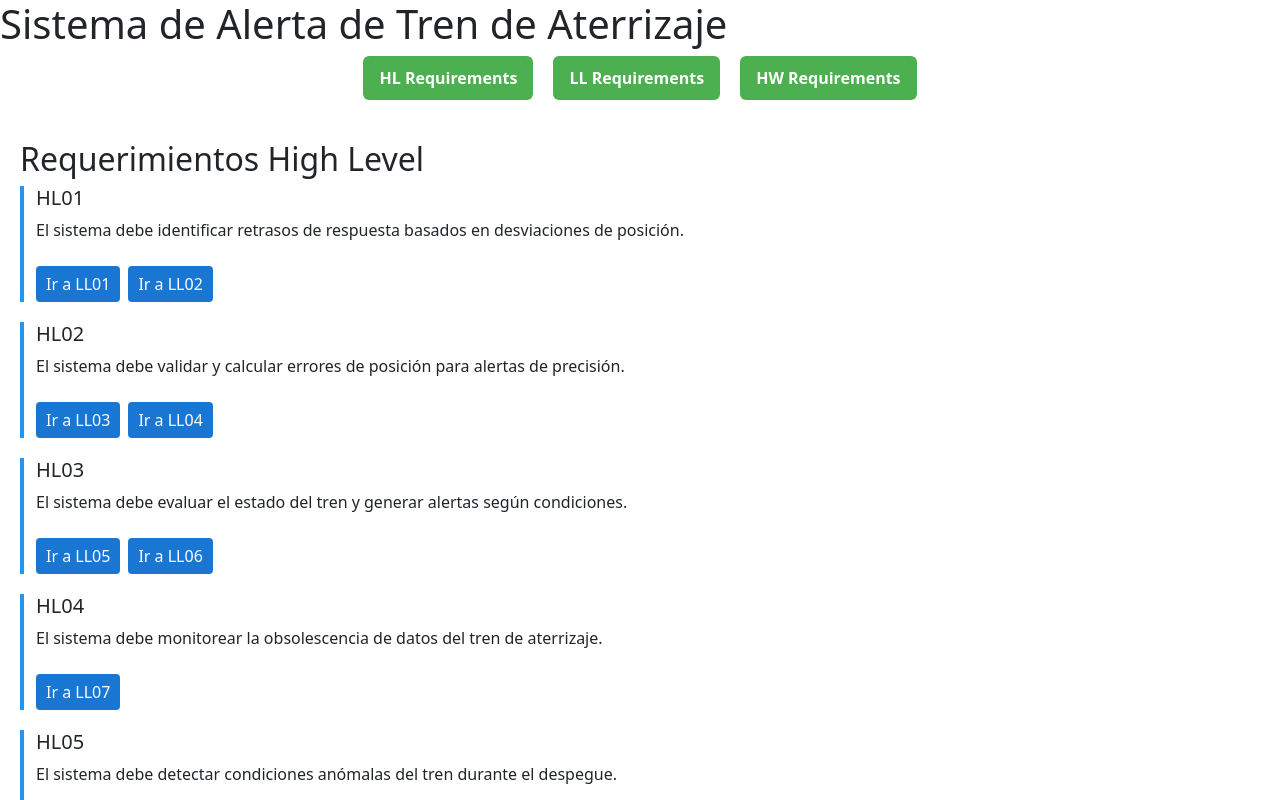
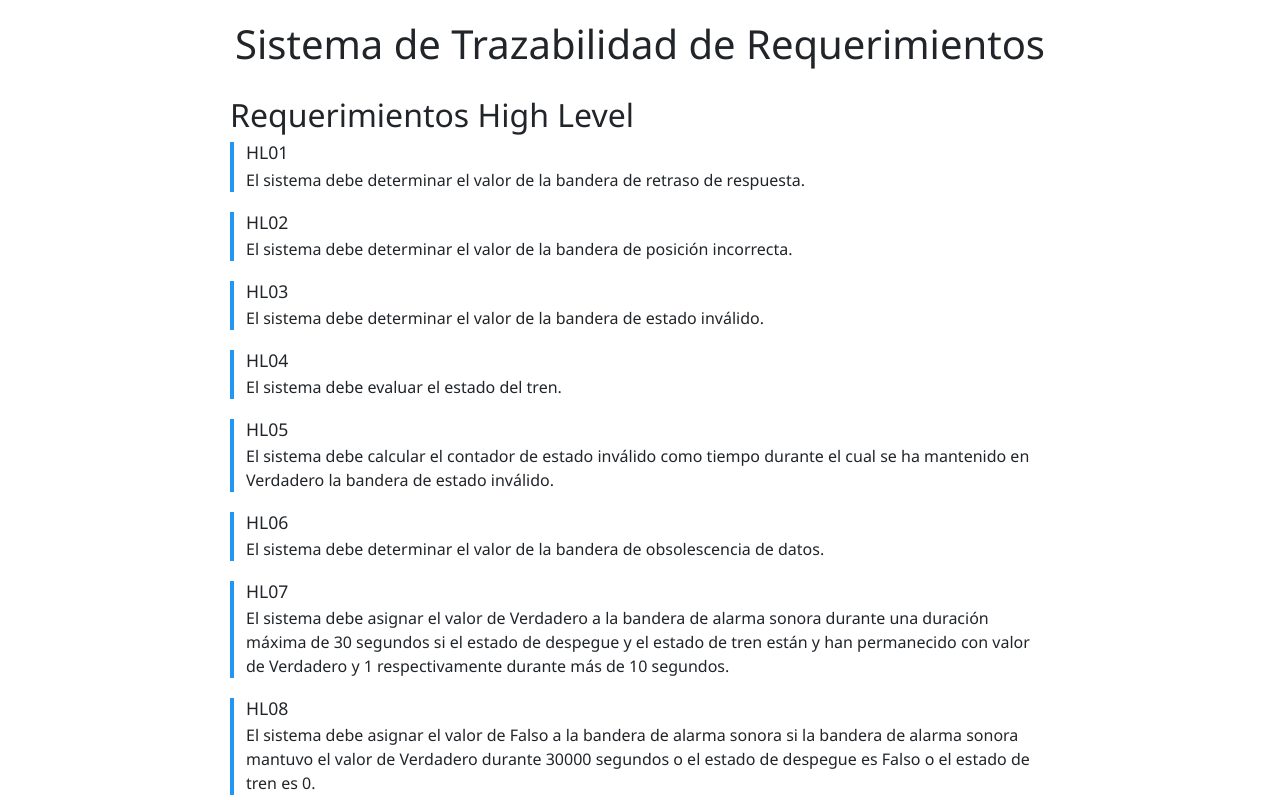
Before and after one commit to GaDiFat/requirements-landing-gear, a React (Create React App) app: page / in a window 1280 px wide. Shown: the top 800 px of the page. Built offline with nearby package versions, Linux system fonts and the light colour scheme.

Commit message:
Actualización de trazabilidad HL ↔ LL con despliegue dinámico

```diff
--- a/src/App.css
+++ b/src/App.css
@@ -1,23 +1,11 @@
-.App {
+.app-container {
   font-family: "Segoe UI", sans-serif;
-  max-width: 800px;
+  max-width: 900px;
   margin: auto;
   padding: 20px;
 }
 
-.tab-nav {
-  display: flex;
-  justify-content: center;
-  gap: 20px;
-  margin-bottom: 20px;
+h1 {
+  text-align: center;
+  margin-bottom: 30px;
 }
-
-.tab-nav button {
-  background-color: #4caf50;
-  color: white;
-  border: none;
-  padding: 10px 16px;
-  font-weight: bold;
-  border-radius: 6px;
-  cursor: pointer;
-}
--- a/src/App.js
+++ b/src/App.js
@@ -1,54 +1,12 @@
-import React, { useState } from "react";
+import React from "react";
 import HLComponent from "./components/HLComponent";
-import LLComponent from "./components/LLComponent";
-import HWComponent from "./components/HWComponent";
 import "./App.css";
 
 function App() {
-  const [activeTab, setActiveTab] = useState("HL");
-  const [highlightHL, setHighlightHL] = useState(null);
-  const [highlightLL, setHighlightLL] = useState(null);
-  const [highlightHW, setHighlightHW] = useState(null);
-
-  const handleHLFocus = (hlId) => {
-    setActiveTab("HL");
-    setHighlightHL(hlId);
-  };
-
-  const handleLLFocus = (llId) => {
-    setActiveTab("LL");
-    setHighlightLL(llId);
-  };
-
-  const handleHWFocus = (hwId) => {
-    setActiveTab("HW");
-    setHighlightHW(hwId);
-  };
-
   return (
     <div className="app-container">
-      <h1>Sistema de Alerta de Tren de Aterrizaje</h1>
-      <nav className="tab-nav">
-        <button onClick={() => setActiveTab("HL")}>HL Requirements</button>
-        <button onClick={() => setActiveTab("LL")}>LL Requirements</button>
-        <button onClick={() => setActiveTab("HW")}>HW Requirements</button>
-      </nav>
-
-      <div className="tab-content">
-        {activeTab === "HL" && (
-          <HLComponent highlightHL={highlightHL} onLLFocus={handleLLFocus} />
-        )}
-        {activeTab === "LL" && (
-          <LLComponent
-            highlightLL={highlightLL}
-            onHLFocus={handleHLFocus}
-            onHWFocus={handleHWFocus}
-          />
-        )}
-        {activeTab === "HW" && (
-          <HWComponent highlightHW={highlightHW} onLLFocus={handleLLFocus} />
-        )}
-      </div>
+      <h1>Sistema de Trazabilidad de Requerimientos</h1>
+      <HLComponent />
     </div>
   );
 }
--- a/src/components/HLComponent.css
+++ b/src/components/HLComponent.css
@@ -4,22 +4,38 @@
 
 .hl-item {
   margin-bottom: 20px;
+  border-left: 4px solid #2196f3;
   padding-left: 12px;
-  border-left: 4px solid #2196f3;
+  transition: background-color 0.3s ease;
+  cursor: pointer;
 }
 
-.hl-item.highlight {
+.hl-item.expanded {
   background-color: #e3f2fd;
   border-color: #0d47a1;
 }
 
-.linked-buttons button {
-  margin-right: 8px;
-  margin-top: 8px;
-  background-color: #1976d2;
-  color: white;
-  border: none;
-  padding: 6px 10px;
-  border-radius: 4px;
-  cursor: pointer;
+.hl-header h5 {
+  margin: 0;
+  font-size: 1.1em;
 }
+
+.hl-header p {
+  margin: 4px 0 8px;
+}
+
+.ll-sublist {
+  margin-top: 10px;
+  padding-left: 16px;
+  border-left: 2px dashed #1976d2;
+}
+
+.ll-sublist h4 {
+  margin-bottom: 8px;
+  color: #1976d2;
+}
+
+.ll-item {
+  margin-bottom: 6px;
+  padding: 4px 0;
+}
--- a/src/components/HLComponent.js
+++ b/src/components/HLComponent.js
@@ -1,57 +1,196 @@
-import React from "react";
+import React, { useState } from "react";
 import "./HLComponent.css";
 
 const hlReqs = [
   {
     id: "HL01",
-    text: "El sistema debe identificar retrasos de respuesta basados en desviaciones de posición.",
-    llLinks: ["LL01", "LL02"],
+    text: "El sistema debe determinar el valor de la bandera de retraso de respuesta.",
+    llLinks: [
+      {
+        id: "LL01",
+        text: "Asignar Verdadero si la bandera de posición incorrecta es Verdadera > 1s.",
+      },
+      {
+        id: "LL02",
+        text: "Asignar Falso si la bandera de posición incorrecta es Verdadera > 3s.",
+      },
+      {
+        id: "LL03",
+        text: "Asignar Falso si la bandera de posición incorrecta es Falsa.",
+      },
+    ],
   },
   {
     id: "HL02",
-    text: "El sistema debe validar y calcular errores de posición para alertas de precisión.",
-    llLinks: ["LL03", "LL04"],
+    text: "El sistema debe determinar el valor de la bandera de posición incorrecta.",
+    llLinks: [
+      { id: "LL04", text: "Calcular error de posición = comando - estimada." },
+      { id: "LL05", text: "Asignar Verdadero si |error| > 1°." },
+      { id: "LL06", text: "Asignar Falso si |error| ≤ 1°." },
+    ],
   },
   {
     id: "HL03",
-    text: "El sistema debe evaluar el estado del tren y generar alertas según condiciones.",
-    llLinks: ["LL05", "LL06"],
+    text: "El sistema debe determinar el valor de la bandera de estado inválido.",
+    llLinks: [
+      {
+        id: "LL07",
+        text: "Asignar Verdadero si posición estimada > 90° o < 0°.",
+      },
+      { id: "LL08", text: "Asignar Verdadero si WoW = Falso y vuelo = Falso." },
+    ],
   },
   {
     id: "HL04",
-    text: "El sistema debe monitorear la obsolescencia de datos del tren de aterrizaje.",
-    llLinks: ["LL07"],
+    text: "El sistema debe evaluar el estado del tren.",
+    llLinks: [
+      {
+        id: "LL09",
+        text: "Asignar 1 al estado de tren si estado inválido = Falso y posición > 0°.",
+      },
+      {
+        id: "LL10",
+        text: "Asignar 0 al estado de tren si estado inválido = Falso y posición = 0°.",
+      },
+    ],
   },
   {
     id: "HL05",
-    text: "El sistema debe detectar condiciones anómalas del tren durante el despegue.",
-    llLinks: ["LL08", "LL09"],
+    text: "El sistema debe calcular el contador de estado inválido como tiempo durante el cual se ha mantenido en Verdadero la bandera de estado inválido.",
+    llLinks: [
+      {
+        id: "LL11",
+        text: "Activar bandera de contador si estado inválido = Verdadero y bandera = Falsa.",
+      },
+      {
+        id: "LL12",
+        text: "Incrementar contador en 10 si ambas banderas = Verdadero.",
+      },
+      { id: "LL13", text: "Asignar 0 si estado inválido = Falso." },
+      { id: "LL14", text: "Desactivar bandera si estado inválido = Falso." },
+    ],
   },
   {
     id: "HL06",
-    text: "El sistema debe validar condiciones operacionales antes de ejecutar comandos del tren.",
-    llLinks: ["LL10", "LL11"],
+    text: "El sistema debe determinar el valor de la bandera de obsolescencia de datos.",
+    llLinks: [
+      { id: "LL15", text: "Asignar Verdadero si contador > 100." },
+      { id: "LL16", text: "Asignar Falso si contador ≤ 100." },
+    ],
+  },
+  {
+    id: "HL07",
+    text: "El sistema debe asignar el valor de Verdadero a la bandera de alarma sonora durante una duración máxima de 30 segundos si el estado de despegue y el estado de tren están y han permanecido con valor de Verdadero y 1 respectivamente durante más de 10 segundos.",
+    llLinks: [
+      {
+        id: "LL17",
+        text: "Asignar Verdadero si estado de despegue y tren = Verdadero y 1 por > 10s.",
+      },
+      {
+        id: "LL18",
+        text: "Asignar estado de despegue = Verdadero si velocidad > 90 nudos y altitud > 500 pies.",
+      },
+      {
+        id: "LL19",
+        text: "Incrementar contador en 10 si condiciones se cumplen y contador < 10000.",
+      },
+      {
+        id: "LL20",
+        text: "Incrementar contador en 10 si contador = 10000 y < 30000.",
+      },
+      { id: "LL21", text: "Asignar Verdadero si contador > 0." },
+    ],
+  },
+  {
+    id: "HL08",
+    text: "El sistema debe asignar el valor de Falso a la bandera de alarma sonora si la bandera de alarma sonora mantuvo el valor de Verdadero durante 30000 segundos o el estado de despegue es Falso o el estado de tren es 0.",
+    llLinks: [
+      {
+        id: "LL22",
+        text: "Asignar Falso si duración = 30000s o despegue = Falso o tren = 0.",
+      },
+      {
+        id: "LL23",
+        text: "Asignar 0 al contador si despegue = Falso o tren ≠ 1 o contador = 30000.",
+      },
+      {
+        id: "LL24",
+        text: "Asignar 0 al contador si despegue = Falso o tren ≠ 1.",
+      },
+    ],
+  },
+  {
+    id: "HL09",
+    text: "El sistema debe contar con un interruptor físico dedicado para habilitar el modo de prueba (testing) en condiciones de operación en tierra.",
+    llLinks: [
+      { id: "LL25", text: "Incorporar un interruptor físico de tipo toggle." },
+    ],
+  },
+  {
+    id: "HL10",
+    text: "El sistema debe mostrar alertas visuales a la tripulación a través de diodos emisores de luz (LEDs), activando el LED correspondiente de acuerdo con el tipo de alerta.",
+    llLinks: [
+      { id: "LL26", text: "LED rojo estado inválido: 300 lúmenes, 694 nm." },
+      { id: "LL27", text: "LED verde estado válido: 300 lúmenes, 495 nm." },
+      { id: "LL28", text: "LED rojo inconsistencia de peso." },
+      {
+        id: "LL29",
+        text: "LED verde 'Diodo WOW' si inconsistencia WOW = Falsa.",
+      },
+      {
+        id: "LL30",
+        text: "LED rojo 'Diodo WOW' si inconsistencia WOW = Verdadera.",
+      },
+      {
+        id: "LL31",
+        text: "LED verde 'Salud de Datos' si obsolescencia = Falsa.",
+      },
+      {
+        id: "LL32",
+        text: "LED rojo 'Salud de Datos' si obsolescencia = Verdadera.",
+      },
+      {
+        id: "LL33",
+        text: "LED verde 'Posición' si todas las banderas = Falsa.",
+      },
+      {
+        id: "LL34",
+        text: "LED rojo 'Posición' si alguna bandera = Verdadera.",
+      },
+    ],
   },
 ];
 
-function HLComponent({ highlightHL, onLLFocus }) {
+function HLComponent() {
+  const [expandedHL, setExpandedHL] = useState(null);
+
+  const toggleExpand = (hlId) => {
+    setExpandedHL((prev) => (prev === hlId ? null : hlId));
+  };
+
   return (
     <div className="hl-list">
       <h2>Requerimientos High Level</h2>
       {hlReqs.map(({ id, text, llLinks }) => (
         <div
           key={id}
-          className={`hl-item ${highlightHL === id ? "highlight" : ""}`}
+          className={`hl-item ${expandedHL === id ? "expanded" : ""}`}
         >
-          <h5>{id}</h5>
-          <p>{text}</p>
-          <div className="linked-buttons">
-            {llLinks.map((llId) => (
-              <button key={llId} onClick={() => onLLFocus(llId)}>
-                Ir a {llId}
-              </button>
-            ))}
+          <div className="hl-header" onClick={() => toggleExpand(id)}>
+            <h5>{id}</h5>
+            <p>{text}</p>
           </div>
+
+          {expandedHL === id && (
+            <div className="ll-sublist">
+              <h4>Requerimientos Low Level vinculados:</h4>
+              {llLinks.map(({ id: llId, text: llText }) => (
+                <div key={llId} className="ll-item">
+                  <strong>{llId}</strong>: {llText}
+                </div>
+              ))}
+            </div>
+          )}
         </div>
       ))}
     </div>
--- a/src/components/LLComponent.js
+++ b/src/components/LLComponent.js
@@ -1,74 +1,185 @@
 import React from "react";
 import "./LLComponent.css";
-
-// Mapeo LL → HW para trazabilidad
-const llHWMap = {
-  LL05: ["HW06"],
-  LL07: ["HW05"],
-  LL09: ["HW01", "HW02"],
-  LL10: ["HW03"],
-  LL11: ["HW04"],
-};
 
 const llReqs = [
   {
     id: "LL01",
-    text: "El sistema debe establecer el estado de retraso de respuesta en verdadero si el error de posición es mayor a un grado por más de 1 segundo.",
+    text: "Asignar Verdadero a la bandera de retraso de respuesta si la bandera de posición incorrecta es Verdadera durante más de 1 segundo.",
     hlLink: "HL01",
   },
   {
     id: "LL02",
-    text: "El sistema debe desactivar el estado de retraso de respuesta si la posición estimada es diferente de la posición comandada por más de 3 segundos.",
+    text: "Asignar Falso a la bandera de retraso de respuesta si la bandera de posición incorrecta es Verdadera por más de 3 segundos.",
     hlLink: "HL01",
   },
   {
     id: "LL03",
-    text: "El sistema debe calcular el error de posición como: Error de posición = comando de posición - posición estimada.",
-    hlLink: "HL02",
+    text: "Asignar Falso a la bandera de retraso de respuesta si la bandera de posición incorrecta es Falsa.",
+    hlLink: "HL01",
   },
+
   {
     id: "LL04",
-    text: "Si el error de posición es menor o igual a un grado, el sistema debe desactivar las alertas de posición incorrecta y retraso de posición.",
+    text: "Calcular el error de posición como: error de posición = comando de posición - posición estimada.",
     hlLink: "HL02",
   },
   {
     id: "LL05",
-    text: "La función de verificación de estado debe retornar una alerta de estado inválido si el parámetro de estado del tren no se corresponde con alguno de los estados válidos.",
+    text: "Asignar Verdadero a la bandera de posición incorrecta si el valor absoluto del error de posición es mayor a un grado.",
+    hlLink: "HL02",
+  },
+  {
+    id: "LL06",
+    text: "Asignar Falso a la bandera de posición incorrecta si el valor absoluto del error de posición es menor o igual a un grado.",
+    hlLink: "HL02",
+  },
+
+  {
+    id: "LL07",
+    text: "Asignar Verdadero a la bandera de estado inválido si la posición estimada es mayor a 90 grados o menor a 0 grados.",
     hlLink: "HL03",
   },
   {
-    id: "LL06",
-    text: "El sistema debe registrar una alerta de insconsistencia de peso si no se detecta peso en el tren y el avión no está en vuelo.",
+    id: "LL08",
+    text: "Asignar Verdadero a la bandera de estado inválido si el estado de WoW es Falso y el estado de vuelo es Falso.",
     hlLink: "HL03",
   },
+
   {
-    id: "LL07",
-    text: "El sistema debe retornar un código de alerta de obsolescencia de datos si la variable de estado del tren ha permanecido más de 100 milisegundos sin actualización válida.",
+    id: "LL09",
+    text: "Asignar 1 al estado de tren si la bandera de estado inválido es Falsa y la posición estimada es mayor a 0 grados.",
     hlLink: "HL04",
   },
   {
-    id: "LL08",
-    text: "El sistema debe monitorear si el tren de aterrizaje permanece extendido durante la fase de ascenso cuando la altitud exceda los 500 pies y una velocidad de 90 nudos.",
+    id: "LL10",
+    text: "Asignar 0 al estado de tren si la bandera de estado inválido es Falsa y la posición estimada es igual a 0 grados.",
+    hlLink: "HL04",
+  },
+
+  {
+    id: "LL11",
+    text: "Asignar Verdadero a la bandera de contador de estado inválido si la bandera de contador es Falsa y la bandera de estado inválido es Verdadera.",
     hlLink: "HL05",
   },
   {
-    id: "LL09",
-    text: "El sistema deberá generar una alarma sonora intermitente de 30 segundos de duración si el tren de aterrizaje cumple con las condiciones de despegue y permanece extendido 10 segundos.",
+    id: "LL12",
+    text: "Incrementar en 10 el contador de estado inválido si la bandera de estado inválido y la bandera de contador son Verdaderas.",
     hlLink: "HL05",
   },
   {
-    id: "LL10",
-    text: "El sistema debe determinar que se cumplen las condiciones operacionales si la velocidad estimada es menor a 180 nudos y la altitud estimada menor a 10,000 pies antes de ejecutar el comando de extensión del tren de aterrizaje.",
+    id: "LL13",
+    text: "Asignar 0 al contador de estado inválido si la bandera de estado inválido es Falsa.",
+    hlLink: "HL05",
+  },
+  {
+    id: "LL14",
+    text: "Asignar Falso a la bandera de contador de estado inválido si la bandera de estado inválido es Falsa.",
+    hlLink: "HL05",
+  },
+
+  {
+    id: "LL15",
+    text: "Asignar Verdadero a la bandera de obsolescencia de datos si el contador de estado inválido es mayor a 100.",
     hlLink: "HL06",
   },
   {
-    id: "LL11",
-    text: "Si las condiciones operativas no se cumplen, el sistema debe bloquear el comando de extensión y registrar un evento de seguridad de incumplimiento de condiciones operativas.",
+    id: "LL16",
+    text: "Asignar Falso a la bandera de obsolescencia de datos si el contador de estado inválido es menor o igual a 100.",
     hlLink: "HL06",
+  },
+
+  {
+    id: "LL17",
+    text: "Asignar Verdadero a la bandera de alarma sonora si el estado de despegue y el estado de tren han permanecido en Verdadero y 1 respectivamente durante más de 10 segundos.",
+    hlLink: "HL07",
+  },
+  {
+    id: "LL18",
+    text: "Asignar Verdadero al estado de despegue si la velocidad es mayor a 90 nudos y la altitud mayor a 500 pies.",
+    hlLink: "HL07",
+  },
+  {
+    id: "LL19",
+    text: "Incrementar en 10 el contador para alarma sonora si el estado de despegue es Verdadero, el estado de tren es 1 y el contador < 10000.",
+    hlLink: "HL07",
+  },
+  {
+    id: "LL20",
+    text: "Incrementar en 10 el contador de alarma sonora si el estado de despegue es Verdadero, el estado de tren es 1, el contador para alarma sonora es 10000 y el contador de alarma sonora < 30000.",
+    hlLink: "HL07",
+  },
+  {
+    id: "LL21",
+    text: "Asignar Verdadero a la bandera de alarma sonora si el contador de alarma sonora es mayor a 0.",
+    hlLink: "HL07",
+  },
+
+  {
+    id: "LL22",
+    text: "Asignar Falso a la bandera de alarma sonora si ha mantenido el valor de Verdadero durante 30000 segundos o el estado de despegue es Falso o el estado de tren es 0.",
+    hlLink: "HL08",
+  },
+  {
+    id: "LL23",
+    text: "Asignar 0 al contador para alarma sonora si el estado de despegue es Falso o el estado de tren ≠ 1 o el contador de alarma sonora = 30000.",
+    hlLink: "HL08",
+  },
+  {
+    id: "LL24",
+    text: "Asignar 0 al contador de alarma sonora si el estado de despegue es Falso o el estado de tren ≠ 1.",
+    hlLink: "HL08",
+  },
+
+  {
+    id: "LL25",
+    text: "Incorporar un interruptor físico de tipo toggle para habilitar el modo de prueba en tierra.",
+    hlLink: "HL09",
+  },
+
+  {
+    id: "LL26",
+    text: "LED rojo de estado inválido: 300 lúmenes, 694 nm.",
+    hlLink: "HL10",
+  },
+  {
+    id: "LL27",
+    text: "LED verde de estado válido: 300 lúmenes, 495 nm.",
+    hlLink: "HL10",
+  },
+  { id: "LL28", text: "LED rojo de inconsistencia de peso.", hlLink: "HL10" },
+  {
+    id: "LL29",
+    text: "LED verde 'Diodo WOW' si inconsistencia WOW = Falsa.",
+    hlLink: "HL10",
+  },
+  {
+    id: "LL30",
+    text: "LED rojo 'Diodo WOW' si inconsistencia WOW = Verdadera.",
+    hlLink: "HL10",
+  },
+  {
+    id: "LL31",
+    text: "LED verde 'Salud de Datos' si obsolescencia = Falsa.",
+    hlLink: "HL10",
+  },
+  {
+    id: "LL32",
+    text: "LED rojo 'Salud de Datos' si obsolescencia = Verdadera.",
+    hlLink: "HL10",
+  },
+  {
+    id: "LL33",
+    text: "LED verde 'Posición' si todas las banderas son Falsas.",
+    hlLink: "HL10",
+  },
+  {
+    id: "LL34",
+    text: "LED rojo 'Posición' si alguna bandera es Verdadera.",
+    hlLink: "HL10",
   },
 ];
 
-function LLComponent({ highlightLL, onHLFocus, onHWFocus }) {
+function LLComponent({ highlightLL, onHLFocus }) {
   return (
     <div className="ll-list">
       <h2>Requerimientos Low Level</h2>
@@ -79,24 +190,10 @@ function LLComponent({ highlightLL, onHLFocus, onHWFocus }) {
         >
           <h5>{id}</h5>
           <p>{text}</p>
-
-          {/* Botón para HL asociado */}
           <div className="linked-section">
             <strong>↖ HL Vinculado:</strong>{" "}
             <button onClick={() => onHLFocus(hlLink)}>Ver {hlLink}</button>
           </div>
-
-          {/* Botones para HW vinculados */}
-          {llHWMap[id] && (
-            <div className="linked-section">
-              <strong>↘ HW Relacionado:</strong>{" "}
-              {llHWMap[id].map((hwId) => (
-                <button key={hwId} onClick={() => onHWFocus(hwId)}>
-                  Ver {hwId}
-                </button>
-              ))}
-            </div>
-          )}
         </div>
       ))}
     </div>
```
Also changed, not shown: src/components/LLComponent.css (+20 -0 lines).
